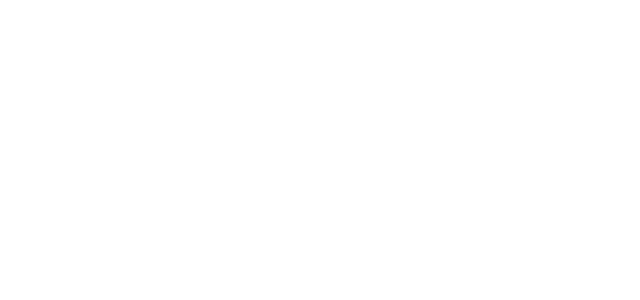
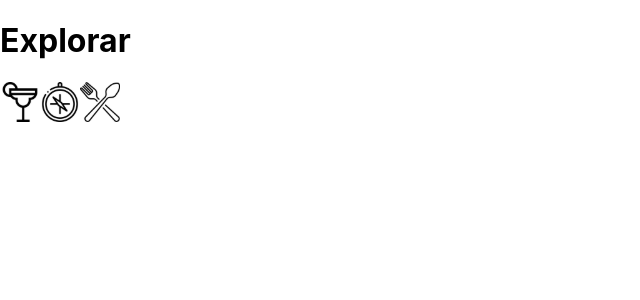
Before and after one commit to tryber/sd-05-recipes-app-7, a React (Create React App) app: page /explorar/bebidas in a window 1280 px wide. Shown: the top 300 px of the page, without its empty margins (0-640 px from the left). Built offline with nearby package versions, Linux system fonts and the light colour scheme.

Commit message:
Adding data-testids and adjusting Routers

```diff
--- a/src/App.js
+++ b/src/App.js
@@ -10,9 +10,9 @@ function App() {
   return (
     <BrowserRouter>
       <Route exact path="/" component={Login} />
-      <Route exact path="/comidas" component={Foods} />
-      <Route exact path="/bebidas" component={Drinks} />
-      <Route exact path="/explorar" component={Explore} />
+      <Route path="/comidas" component={Foods} />
+      <Route path="/bebidas" component={Drinks} />
+      <Route path="/explorar" component={Explore} />
     </BrowserRouter>
   );
 }
--- a/src/components/Footer/index.js
+++ b/src/components/Footer/index.js
@@ -1,17 +1,21 @@
 import React from 'react';
 import { Link } from 'react-router-dom';
 
+import drinkIcon from '../../images/drinkIcon.svg';
+import exploreIcon from '../../images/exploreIcon.svg';
+import mealIcon from '../../images/mealIcon.svg';
+
 function Footer() {
   return (
-    <div>
+    <div data-testid="footer">
       <Link to="/bebidas">
-        <img src="../../src/images/drinkIcon.svg" alt="Drink Icon" />
+        <input type="image" src={drinkIcon} alt="Drink Icon" data-testid="drinks-bottom-btn" />
       </Link>
       <Link to="/explorar">
-        <img src="../../src/images/searchIcon.svg" alt="Search Icon" />
+        <input type="image" src={exploreIcon} alt="Search Icon" data-testid="explore-bottom-btn" />
       </Link>
       <Link to="/comidas">
-        <img src="../../src/images/mealIcon.svg" alt="Meal icon" />
+        <input type="image" src={mealIcon} alt="Meal icon" data-testid="food-bottom-btn" />
       </Link>
     </div>
   );
```
